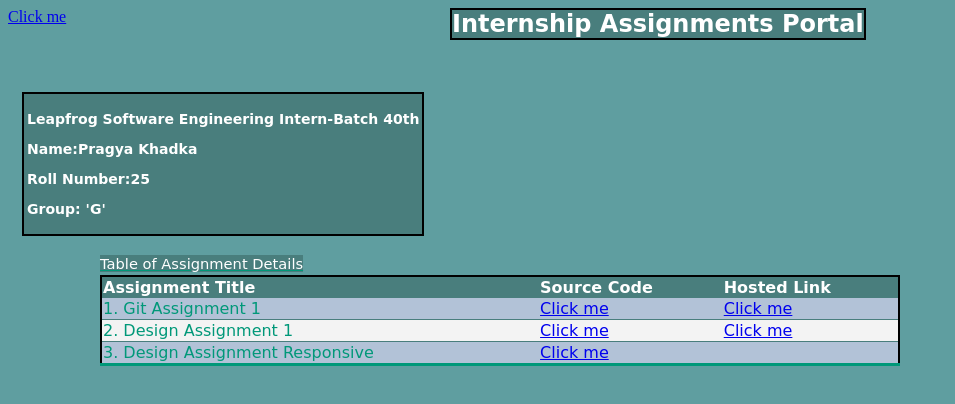
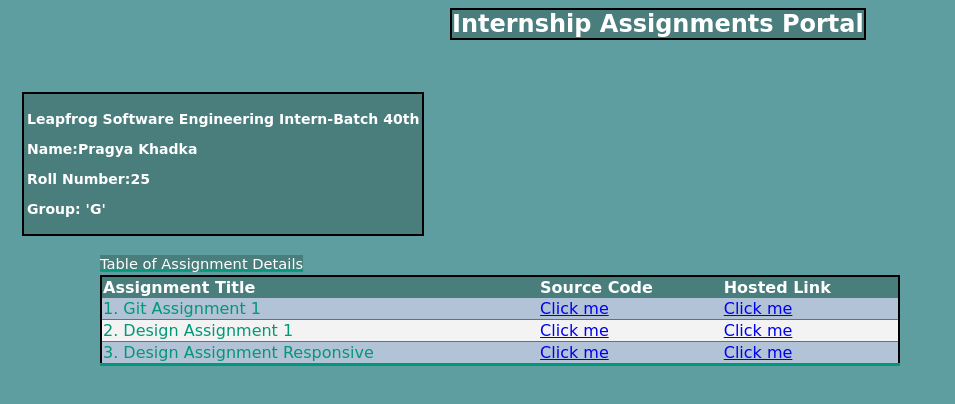
Before and after one commit to PragyaKhadka/Leapfrog-Assignments, a plain HTML site: page index.html in a window 1280 px wide. Shown: the whole page, without its empty margins (0-955 px from the left). Drawn offline with Linux system fonts and the light colour scheme.

Commit message:
Update index.html

```diff
--- a/index.html
+++ b/index.html
@@ -50,7 +50,7 @@
             <tbody>
             <tr><td>1. Git Assignment 1</td><td><a href="https://github.com/PragyaKhadka/Git_Assignment">Click me</a></td><td><a href="https://pragyakhadka.github.io/Git_Assignment/">Click me</a></td></tr>
             <tr><td>2. Design Assignment 1</td><td><a href="https://github.com/PragyaKhadka/Leapfrog-Assignments/tree/main/Design%20Assignment1">Click me</a></td><td><a href="https://pragyakhadka.github.io/Leapfrog-Assignments/Design%20Assignment1/">Click me</a> </td></tr>
-            <tr><td>3. Design Assignment Responsive</td><a href="https://github.com/PragyaKhadka/Leapfrog-Assignments/tree/main/Design%20Assignment%20Responsive">Click me</a></td><td><a href="https://pragyakhadka.github.io/Leapfrog-Assignments/Design%20Assignment%20Responsive/">Click me</a></td><td></td></tr>
+            <tr><td>3. Design Assignment Responsive</td><td><a href="https://github.com/PragyaKhadka/Leapfrog-Assignments/tree/main/Design%20Assignment%20Responsive">Click me</a></td><td><a href="https://pragyakhadka.github.io/Leapfrog-Assignments/Design%20Assignment%20Responsive/">Click me</a></td></tr>
             </tbody>
         </table>
     </body>
```
